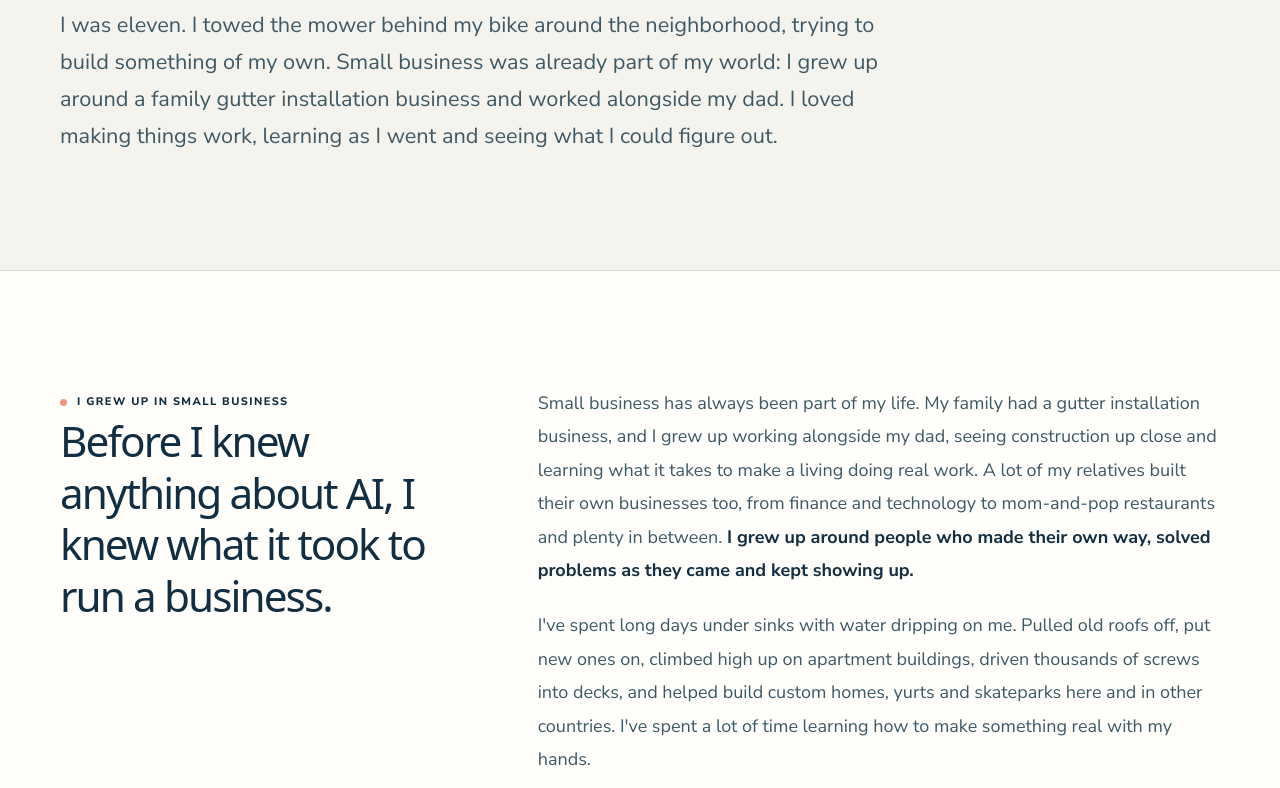
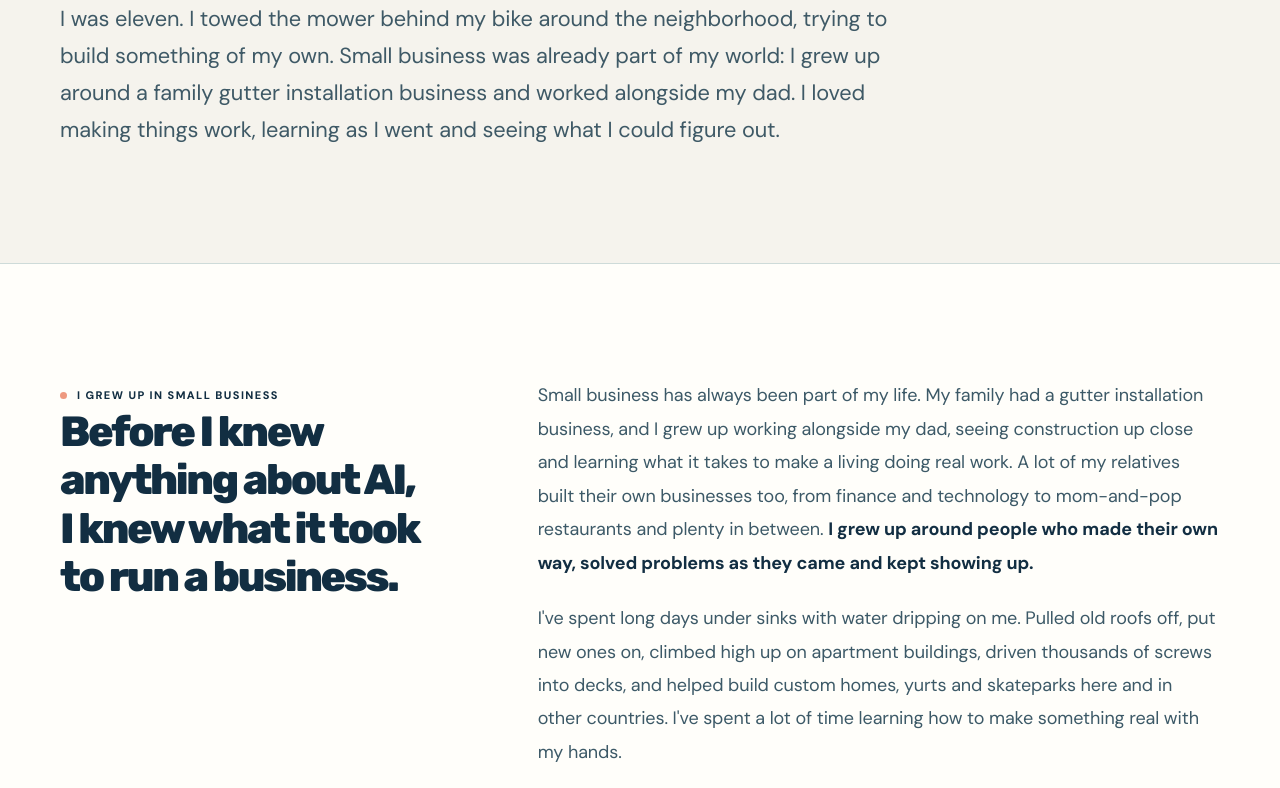
Before and after one commit to houstoninvestments-jpg/archiebase-bridge, a plain HTML site: page editorial/about.html in a window 1280 px wide. Shown: the part 427-1215 px from the top of the page. Drawn offline with Linux system fonts and the light colour scheme; a script that the page names is missing; a web font is replaced by a local one.

Commit message:
Apply selected Friendly Specialist typography on editorial/about.html while keeping optional font previews

```diff
--- a/editorial/about.html
+++ b/editorial/about.html
@@ -32,6 +32,7 @@
 <link rel="stylesheet" href="/assets/contrast-fixes.css">
 <script>window.va=window.va||function(){(window.vaq=window.vaq||[]).push(arguments)};</script>
 <script defer src="/_vercel/insights/script.js"></script>
+<link rel="stylesheet" href="/assets/type-selected.css">
 <script>
 (function(){
  var type=new URLSearchParams(location.search).get('type');
```
